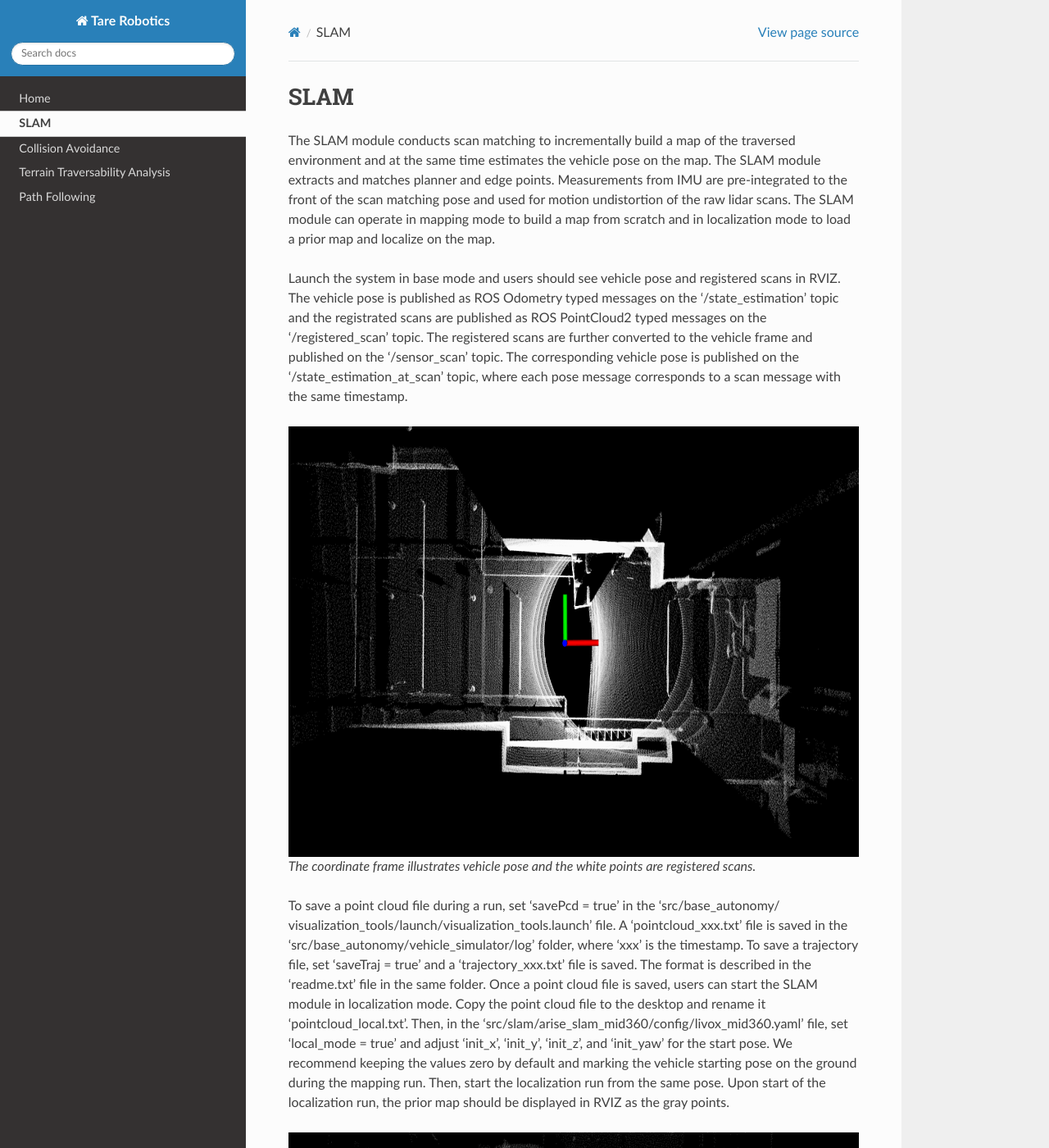
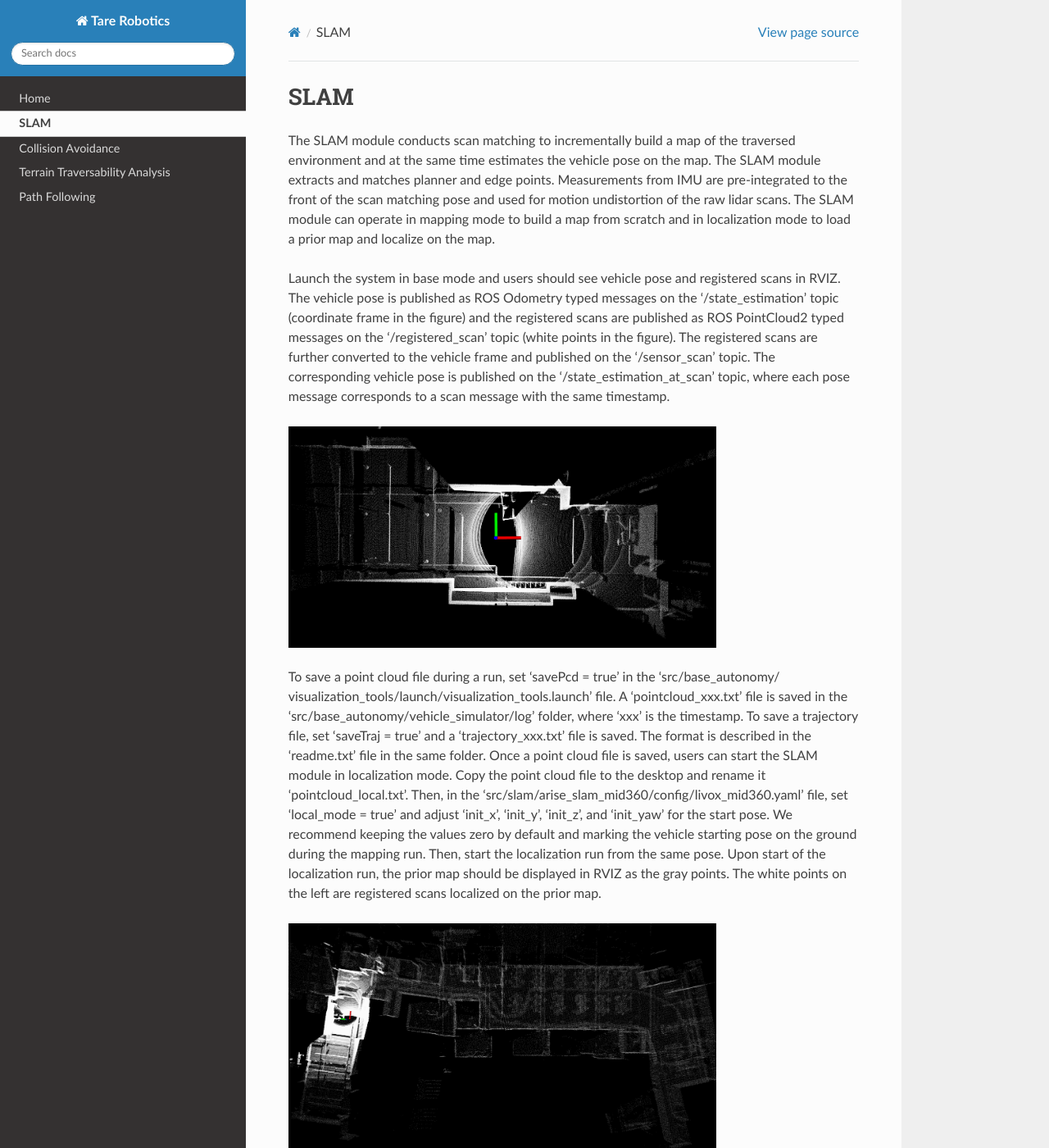
Before and after one commit to caochao39/tarerobotics, a Sphinx documentation site: the page built from docs/source/slam.rst, in a window 1280 px wide and 1400 px high. Shown: the whole window at 82% size. Built offline with Sphinx 7.4.7 and the Read the Docs theme 3.1.0, drawn with Linux system fonts in a browser that asks for light colours; some of the changed text lies outside the part shown.

Commit message:
Update slam.rst

```diff
--- a/docs/source/slam.rst
+++ b/docs/source/slam.rst
@@ -1,43 +1,39 @@
 SLAM
-----
+====
 
 The SLAM module conducts scan matching to incrementally build a map of the traversed environment and at the same time estimates the vehicle pose on the map. The SLAM module extracts and matches planner and edge points. Measurements from IMU are pre-integrated to the front of the scan matching pose and used for motion undistortion of the raw lidar scans. The SLAM module can operate in mapping mode to build a map from scratch and in localization mode to load a prior map and localize on the map.
 
-Launch the system in base mode and users should see vehicle pose and registered scans in RVIZ. The vehicle pose is published as ROS Odometry typed messages on the ‘/state_estimation’ topic and the registrated scans are published as ROS PointCloud2 typed messages on the ‘/registered_scan’ topic. The registered scans are further converted to the vehicle frame and published on the ‘/sensor_scan’ topic. The corresponding vehicle pose is published on the ‘/state_estimation_at_scan’ topic, where each pose message corresponds to a scan message with the same timestamp.
+Launch the system in base mode and users should see vehicle pose and registered scans in RVIZ. The vehicle pose is published as ROS Odometry typed messages on the ‘/state_estimation’ topic (coordinate frame in the figure) and the registered scans are published as ROS PointCloud2 typed messages on the ‘/registered_scan’ topic (white points in the figure). The registered scans are further converted to the vehicle frame and published on the ‘/sensor_scan’ topic. The corresponding vehicle pose is published on the ‘/state_estimation_at_scan’ topic, where each pose message corresponds to a scan message with the same timestamp.
 
-.. figure:: images/image9.png
-    :scale: 80 %
+.. image:: images/image9.png
+    :width: 75 %
 
-    The coordinate frame illustrates vehicle pose and the white points are registered scans.
+To save a point cloud file during a run, set 'savePcd = true' in the 'src/base_autonomy/ visualization_tools/launch/visualization_tools.launch' file. A 'pointcloud_xxx.txt' file is saved in the 'src/base_autonomy/vehicle_simulator/log' folder, where 'xxx' is the timestamp. To save a trajectory file, set 'saveTraj = true' and a 'trajectory_xxx.txt' file is saved. The format is described in the 'readme.txt' file in the same folder. Once a point cloud file is saved, users can start the SLAM module in localization mode. Copy the point cloud file to the desktop and rename it 'pointcloud_local.txt'. Then, in the 'src/slam/arise_slam_mid360/config/livox_mid360.yaml' file, set 'local_mode = true' and adjust 'init_x', 'init_y', 'init_z', and 'init_yaw' for the start pose. We recommend keeping the values zero by default and marking the vehicle starting pose on the ground during the mapping run. Then, start the localization run from the same pose. Upon start of the localization run, the prior map should be displayed in RVIZ as the gray points. The white points on the left are registered scans localized on the prior map.
 
-To save a point cloud file during a run, set 'savePcd = true' in the 'src/base_autonomy/ visualization_tools/launch/visualization_tools.launch' file. A 'pointcloud_xxx.txt' file is saved in the 'src/base_autonomy/vehicle_simulator/log' folder, where 'xxx' is the timestamp. To save a trajectory file, set 'saveTraj = true' and a 'trajectory_xxx.txt' file is saved. The format is described in the 'readme.txt' file in the same folder. Once a point cloud file is saved, users can start the SLAM module in localization mode. Copy the point cloud file to the desktop and rename it 'pointcloud_local.txt'. Then, in the 'src/slam/arise_slam_mid360/config/livox_mid360.yaml' file, set 'local_mode = true' and adjust 'init_x', 'init_y', 'init_z', and 'init_yaw' for the start pose. We recommend keeping the values zero by default and marking the vehicle starting pose on the ground during the mapping run. Then, start the localization run from the same pose. Upon start of the localization run, the prior map should be displayed in RVIZ as the gray points.
-
-.. figure:: images/image2.png
-    :scale: 80 %
-
-    Start of localization run. The prior map is displayed as the gray points. The white points on the left are registered scans localized on the prior map.
+.. image:: images/image2.png
+    :width: 75 %
 
 If the point cloud file is large, the system will take several seconds to a minute to load the prior map. Users can manually downsample the point cloud file to save the system startup time. We recommend using `CloudCompare <https://www.danielgm.net/cc/>`_ (installed on the vehicle NUC computer). Start the software and open the 'pointcloud_local.txt' file. Load all five columns by default and click ‘Apply’.
 
-.. figure:: images/image17.png
-    :scale: 80 %
+.. image:: images/image17.png
+    :width: 75 %
 
 Then, click the point cloud to select it in the ‘DB Tree’ window and click the ‘Subsample a point cloud’ icon in the toolbar. For indoor environments, we recommend downsampling the point cloud to 0.1m resolution. For outdoor environments, use 0.2m. Click ‘Ok’ to downsample.
 
-.. figure:: images/image8.png
-    :scale: 80 %
+.. image:: images/image8.png
+    :width: 75 %
 
 Select the newly created downsampled point cloud in the ‘DB Tree’ window and save it to file. Make sure to select ‘ASCII’ cloud at the lower right corner, set the file name, and ‘Save’.
 
-.. figure:: images/image14.png
-    :scale: 80 %
+.. image:: images/image14.png
+    :width: 75 %
 
 Then, in the next window, keep the default setting and click ‘Ok’ to save the file. Now, you can use the downsampled point cloud as the prior map.
 
-.. figure:: images/image4.png
-    :scale: 80 %
+.. image:: images/image4.png
+    :width: 75 %
 
 To check out the save point cloud and trajectory files, also use CloudCompare. Click the ‘EDL’ icon to add artificial shading. Point clouds from indoor environments often contain ceilings. To reveal the inside of the point cloud, click the point cloud to select it in the ‘DB Tree’ window and click the ‘Cross Section’ icon. Use mouse to pull the boundaries of the cross section and remove the ceiling. Now, you can check out the inside of the point cloud and the trajectory.
 
-.. figure:: images/image22.png
-    :scale: 80 %
+.. image:: images/image22.png
+    :width: 75 %
```
